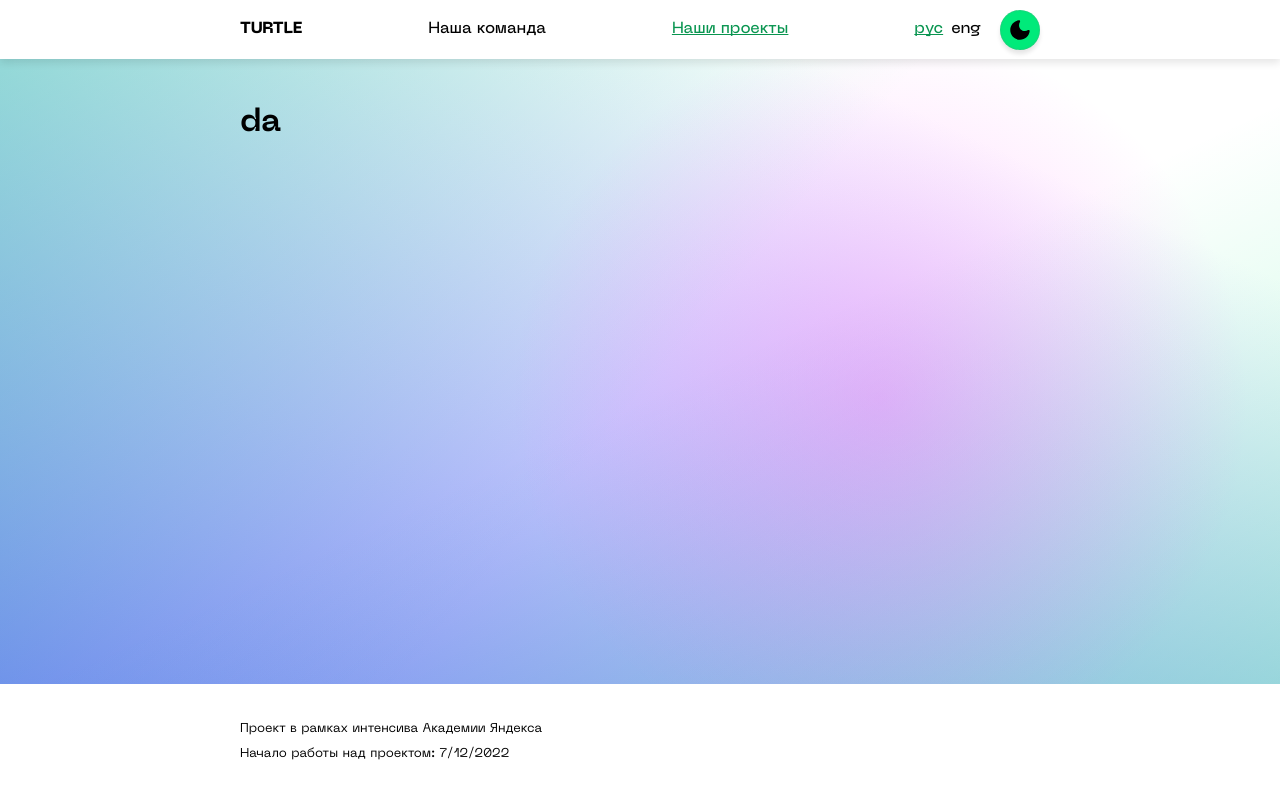
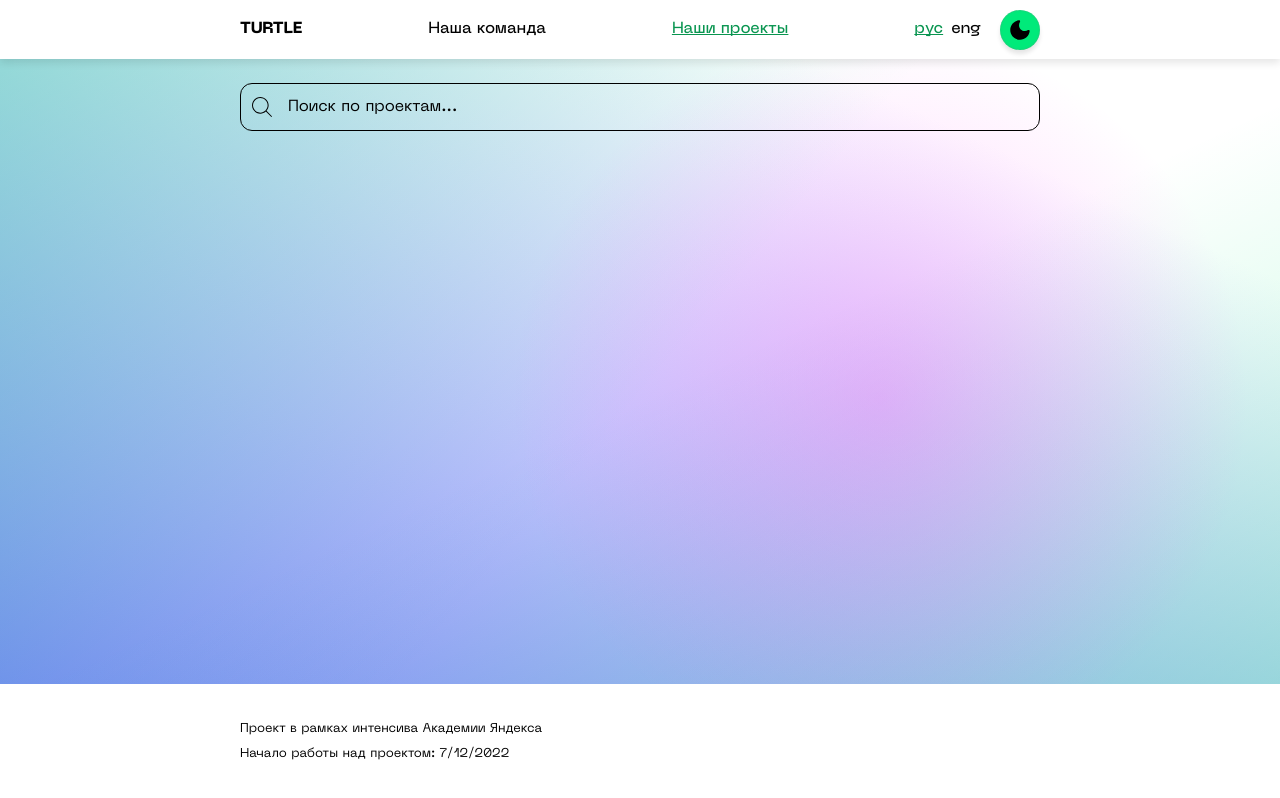
Before and after one commit to Flasck/Own_project, a React app: page /OurCases in a window 1280 px wide. Built offline with nearby package versions, Linux system fonts and the light colour scheme.

Commit message:
SearchBar

```diff
--- /dev/null
+++ b/src/components/SearchBar/SearchBar.jsx
@@ -0,0 +1,22 @@
+import React, { useState } from "react"
+import styles from "./SearchBar.module.css"
+
+export const SearchBar = () =>
+{
+	const [value, setValue] = useState("");
+	return <div className={styles.root}>
+		<input className={styles.input} placeholder={"Поиск по проектам..."} id="searchBar" value={value} onChange={(e) => setValue(e.target.value)} />
+		<div className={styles.border}></div>
+		<label className={styles.magnifier} htmlFor="searchBar"><Magnifier /></label>
+		{value ? <button className={styles.cross} onClick={() => setValue("")}><Cross /></button> : null}
+	</div>
+}
+
+
+const Magnifier = () => <svg width="20" height="20" viewBox="0 0 20 20" xmlns="http://www.w3.org/2000/svg">
+	<path fill="currentColor" d="M0 8.32315C0 12.9137 3.73464 16.6442 8.32105 16.6442C10.4341 16.6442 12.3669 15.8498 13.837 14.5476L19.14 19.8506C19.2383 19.9489 19.3653 19.998 19.4963 19.998C19.6274 19.998 19.7543 19.9489 19.8526 19.8506C20.0491 19.654 20.0491 19.3387 19.8526 19.1422L14.5455 13.8391C15.8477 12.369 16.6421 10.4403 16.6421 8.32315C16.6421 3.73265 12.9075 0.00210571 8.32105 0.00210571C3.73464 0.00210571 0 3.73265 0 8.32315ZM15.6388 8.32315C15.6388 12.3567 12.3546 15.6409 8.32105 15.6409C4.28747 15.6409 1.00328 12.3567 1.00328 8.32315C1.00328 4.28958 4.28747 1.00538 8.32105 1.00538C12.3546 1.00538 15.6388 4.28548 15.6388 8.32315Z" />
+</svg>
+
+const Cross = () => <svg width="18" height="18" viewBox="0 0 18 18" xmlns="http://www.w3.org/2000/svg">
+	<path d="M17 17L1 1.00003M17 1L1.00002 17" stroke="currentColor" strokeLinecap="round" />
+</svg>
--- /dev/null
+++ b/src/components/SearchBar/SearchBar.module.css
@@ -0,0 +1,54 @@
+.root {
+	position: relative;
+	display: flex;
+	height: 3rem;
+	color: var(--c-text);
+}
+.root svg {
+	width: 100%;
+	height: 100%;
+}
+
+.magnifier {
+	order: 1;
+	padding: 0.875em 1em 0.875em 0.75em;
+}
+
+.input {
+	order: 2;
+	flex-grow: 1;
+	background-color: transparent;
+	border: none;
+	outline: none;
+	font-size: 1rem;
+	color: var(--c-text);
+}
+.input::placeholder {
+	color: var(--c-text);
+}
+.input:focus::placeholder {
+	color: transparent;
+}
+
+.cross {
+	order: 3;
+	padding: 1em;
+	background-color: transparent;
+	border: none;
+	color: var(--c-text);
+	cursor: pointer;
+}
+
+.border {
+	position: absolute;
+	top: 0;
+	left: 0;
+	width: 100%;
+	height: 100%;
+	border: 1px solid var(--c-text);
+	border-radius: 0.75em;
+	pointer-events: none;
+}
+.input:focus ~ .border {
+	border-color: var(--c-second);
+}
--- a/src/pages/ProjectsPage/ProjectsPage.jsx
+++ b/src/pages/ProjectsPage/ProjectsPage.jsx
@@ -1,8 +1,9 @@
 import React from 'react'
+import { SearchBar } from '../../components/SearchBar/SearchBar'
 import styles from './ProjectsPage.module.css'
 
 export const ProjectsPage = () => {
     return <>
-        <h1>da</h1>
+        <SearchBar/>
     </>
 }
```
